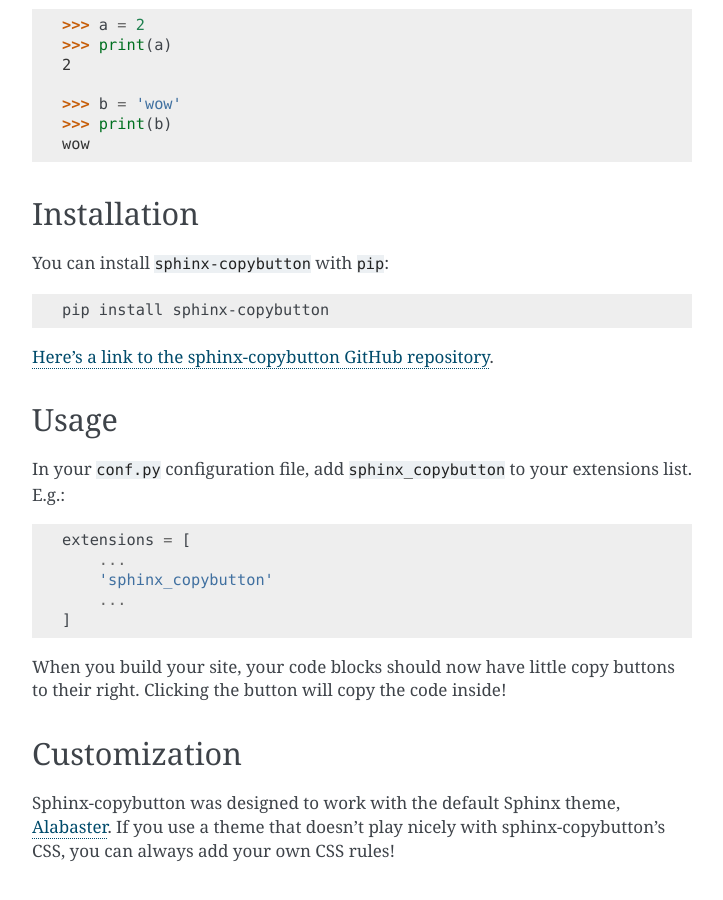
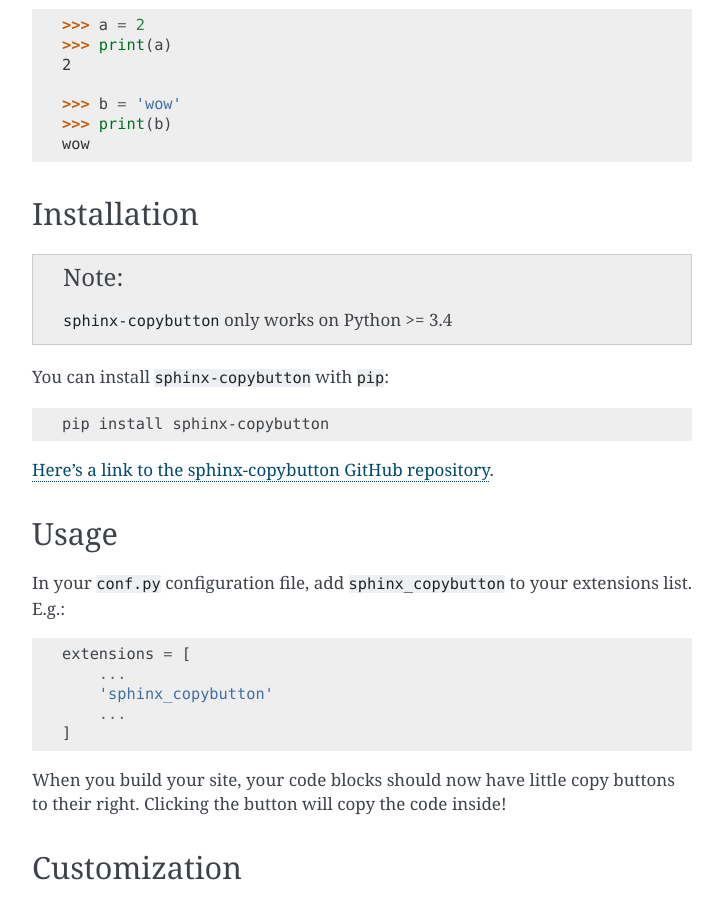
Before and after one commit to executablebooks/sphinx-copybutton, a Sphinx documentation site: the page built from doc/index.rst, in a window 1280 px wide and 900 px high, scrolled down 849 px. Shown: the whole window, without its empty margins (388-1111 px from the left). Built offline with Sphinx 7.4.7, drawn with Linux system fonts in a browser that asks for light colours.

Commit message:
Update index.rst

```diff
--- a/doc/index.rst
+++ b/doc/index.rst
@@ -53,6 +53,10 @@
 
 Installation
 ============
+
+.. note::
+
+   ``sphinx-copybutton`` only works on Python >= 3.4
 
 You can install ``sphinx-copybutton`` with ``pip``:
 
```
